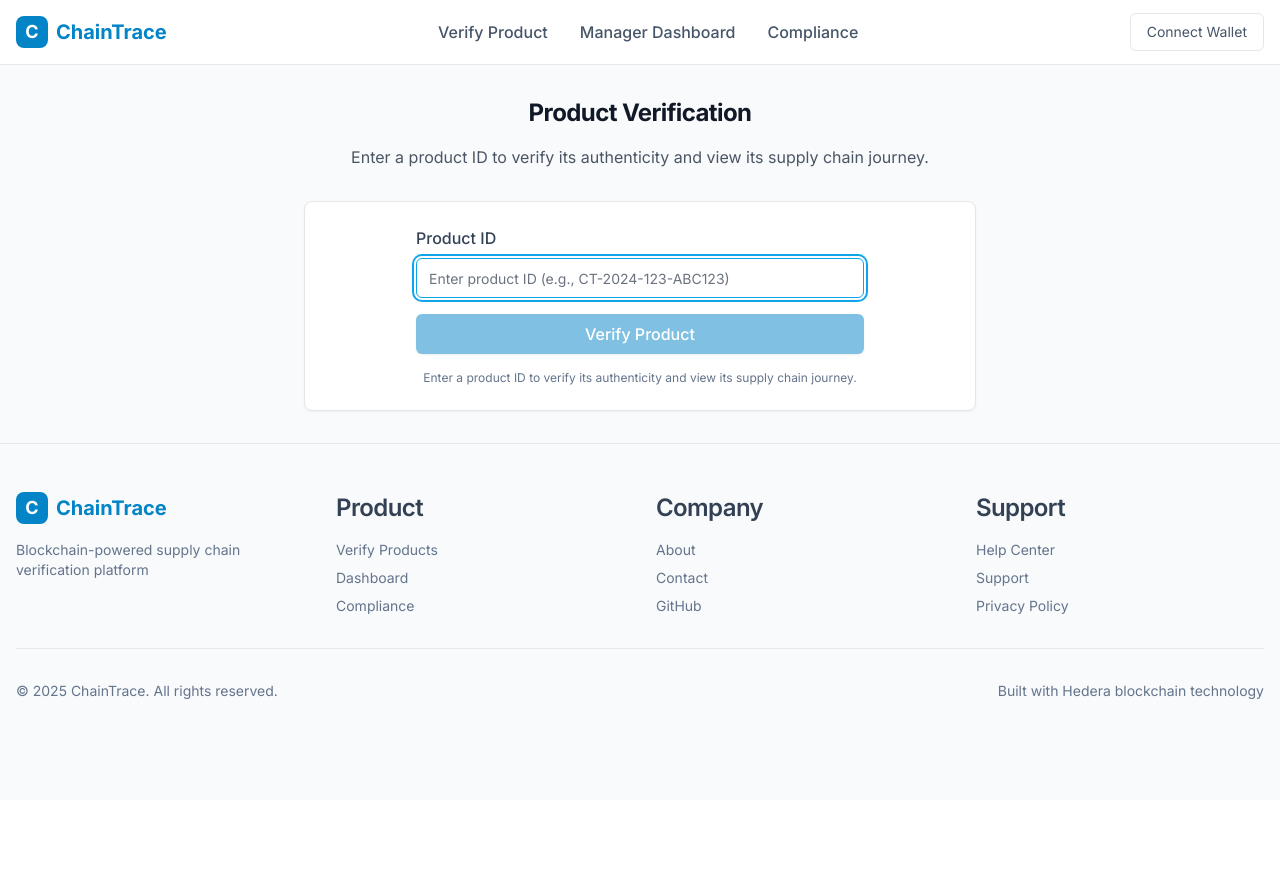
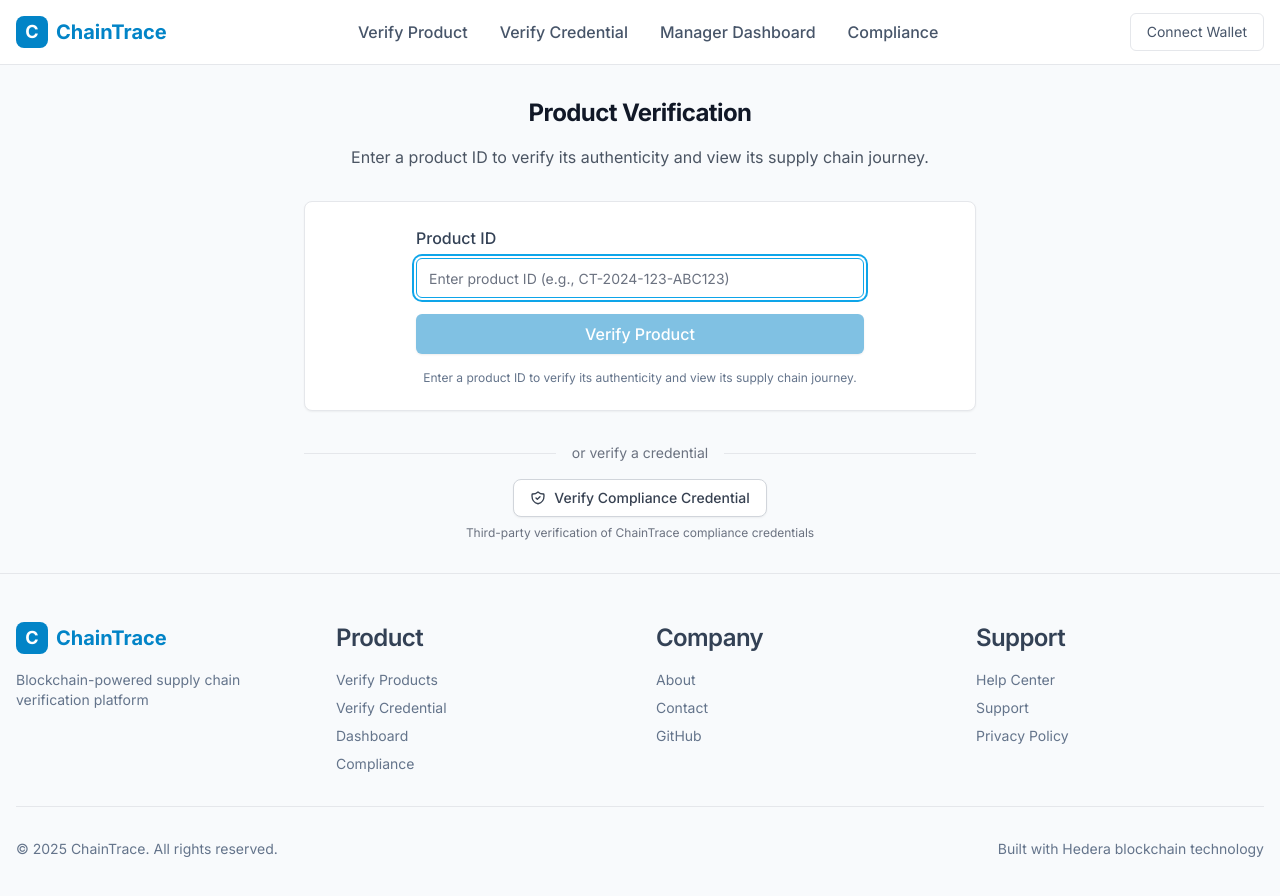
Before and after one commit to Zolldyk/chaintrace, a Next.js app: page /verify in a window 1280 px wide. Shown: the top 896 px of the page. Before the commit the page ends 800 px from the top, so only its background shows below. Built offline with nearby package versions, Linux system fonts and the light colour scheme; no server answers.

Commit message:
feat: add cross-navigation between product and credential verification

```diff
--- a/src/app/(consumer)/verify/[productId]/page.tsx
+++ b/src/app/(consumer)/verify/[productId]/page.tsx
@@ -12,6 +12,7 @@
 import * as React from 'react';
 import { useState, useEffect } from 'react';
 import { useRouter } from 'next/navigation';
+import Link from 'next/link';
 import {
   ProductLookup,
   ProductTimeline,
@@ -26,6 +27,7 @@
   getProductVerificationService,
 } from '@/services/verification';
 import type { ComplianceCredential } from '@/types/compliance';
+import { ROUTES } from '@/lib/constants';
 
 interface ProductVerificationPageProps {
   params: {
@@ -231,6 +233,28 @@
             <Button variant='ghost' onClick={() => window.print()}>
               Print Report
             </Button>
+
+            <Link href={ROUTES.VERIFY_CREDENTIAL}>
+              <Button
+                variant='ghost'
+                className='text-blue-600 hover:text-blue-700'
+              >
+                <svg
+                  className='mr-2 h-4 w-4'
+                  fill='none'
+                  stroke='currentColor'
+                  viewBox='0 0 24 24'
+                >
+                  <path
+                    strokeLinecap='round'
+                    strokeLinejoin='round'
+                    strokeWidth={2}
+                    d='M9 12l2 2 4-4m5.618-4.016A11.955 11.955 0 0112 2.944a11.955 11.955 0 01-8.618 3.04A12.02 12.02 0 003 9c0 5.591 3.824 10.29 9 11.622 5.176-1.332 9-6.03 9-11.622 0-1.042-.133-2.052-.382-3.016z'
+                  />
+                </svg>
+                Verify Credential
+              </Button>
+            </Link>
           </div>
 
           <div className='text-xs text-gray-500'>
--- a/src/app/(consumer)/verify/page.tsx
+++ b/src/app/(consumer)/verify/page.tsx
@@ -11,8 +11,10 @@
 import * as React from 'react';
 import { useState } from 'react';
 import { useRouter } from 'next/navigation';
+import Link from 'next/link';
 import { ProductLookup } from '@/components/verification';
 import { ProductVerificationApiError } from '@/services/verification';
+import { ROUTES } from '@/lib/constants';
 
 export default function VerifyPage() {
   const router = useRouter();
@@ -80,6 +82,39 @@
             autoFocus={true}
           />
         </div>
+
+        {/* Cross-link to Credential Verification */}
+        <div className='mt-8 text-center'>
+          <div className='mb-4 flex items-center'>
+            <div className='flex-1 border-t border-gray-200'></div>
+            <div className='px-4 text-sm text-gray-500'>
+              or verify a credential
+            </div>
+            <div className='flex-1 border-t border-gray-200'></div>
+          </div>
+          <Link
+            href={ROUTES.VERIFY_CREDENTIAL}
+            className='inline-flex items-center rounded-lg border border-gray-300 bg-white px-4 py-2 text-sm font-medium text-gray-700 shadow-sm transition-colors hover:bg-gray-50 hover:text-gray-900'
+          >
+            <svg
+              className='mr-2 h-4 w-4'
+              fill='none'
+              stroke='currentColor'
+              viewBox='0 0 24 24'
+            >
+              <path
+                strokeLinecap='round'
+                strokeLinejoin='round'
+                strokeWidth={2}
+                d='M9 12l2 2 4-4m5.618-4.016A11.955 11.955 0 0112 2.944a11.955 11.955 0 01-8.618 3.04A12.02 12.02 0 003 9c0 5.591 3.824 10.29 9 11.622 5.176-1.332 9-6.03 9-11.622 0-1.042-.133-2.052-.382-3.016z'
+              />
+            </svg>
+            Verify Compliance Credential
+          </Link>
+          <p className='mt-2 text-xs text-gray-500'>
+            Third-party verification of ChainTrace compliance credentials
+          </p>
+        </div>
       </div>
     </div>
   );
--- a/src/components/layout/Footer.tsx
+++ b/src/components/layout/Footer.tsx
@@ -9,7 +9,7 @@
  */
 
 import Link from 'next/link';
-import { APP_METADATA } from '@/lib/constants';
+import { APP_METADATA, ROUTES } from '@/lib/constants';
 
 export interface FooterProps {
   className?: string;
@@ -45,7 +45,7 @@
             <ul className='space-y-2 text-sm'>
               <li>
                 <Link
-                  href='/verify'
+                  href={ROUTES.VERIFY}
                   className='text-secondary-500 hover:text-primary-600'
                 >
                   Verify Products
@@ -53,7 +53,15 @@
               </li>
               <li>
                 <Link
-                  href='/dashboard'
+                  href={ROUTES.VERIFY_CREDENTIAL}
+                  className='text-secondary-500 hover:text-primary-600'
+                >
+                  Verify Credential
+                </Link>
+              </li>
+              <li>
+                <Link
+                  href={ROUTES.MANAGER_DASHBOARD}
                   className='text-secondary-500 hover:text-primary-600'
                 >
                   Dashboard
@@ -61,7 +69,7 @@
               </li>
               <li>
                 <Link
-                  href='/compliance'
+                  href={ROUTES.COMPLIANCE_DASHBOARD}
                   className='text-secondary-500 hover:text-primary-600'
                 >
                   Compliance
--- a/src/components/layout/Header.tsx
+++ b/src/components/layout/Header.tsx
@@ -43,6 +43,12 @@
               Verify Product
             </Link>
             <Link
+              href={ROUTES.VERIFY_CREDENTIAL}
+              className='font-medium text-secondary-600 transition-colors hover:text-primary-600'
+            >
+              Verify Credential
+            </Link>
+            <Link
               href={ROUTES.MANAGER_DASHBOARD}
               className='font-medium text-secondary-600 transition-colors hover:text-primary-600'
             >
--- a/src/components/verification/CredentialVerifier.tsx
+++ b/src/components/verification/CredentialVerifier.tsx
@@ -439,7 +439,7 @@
             QR Scanner would be implemented here
           </div>
           <div className='mt-2 text-sm text-gray-500'>
-            For demo purposes, paste QR code data below
+            Paste QR code data below
           </div>
         </div>
 
--- a/src/lib/constants.ts
+++ b/src/lib/constants.ts
@@ -44,6 +44,7 @@
   // Consumer routes
   HOME: '/',
   VERIFY: '/verify',
+  VERIFY_CREDENTIAL: '/verify/credential',
   PRODUCT_VERIFICATION: (productId: string) => `/verify/${productId}`,
 
   // Manager routes
```
